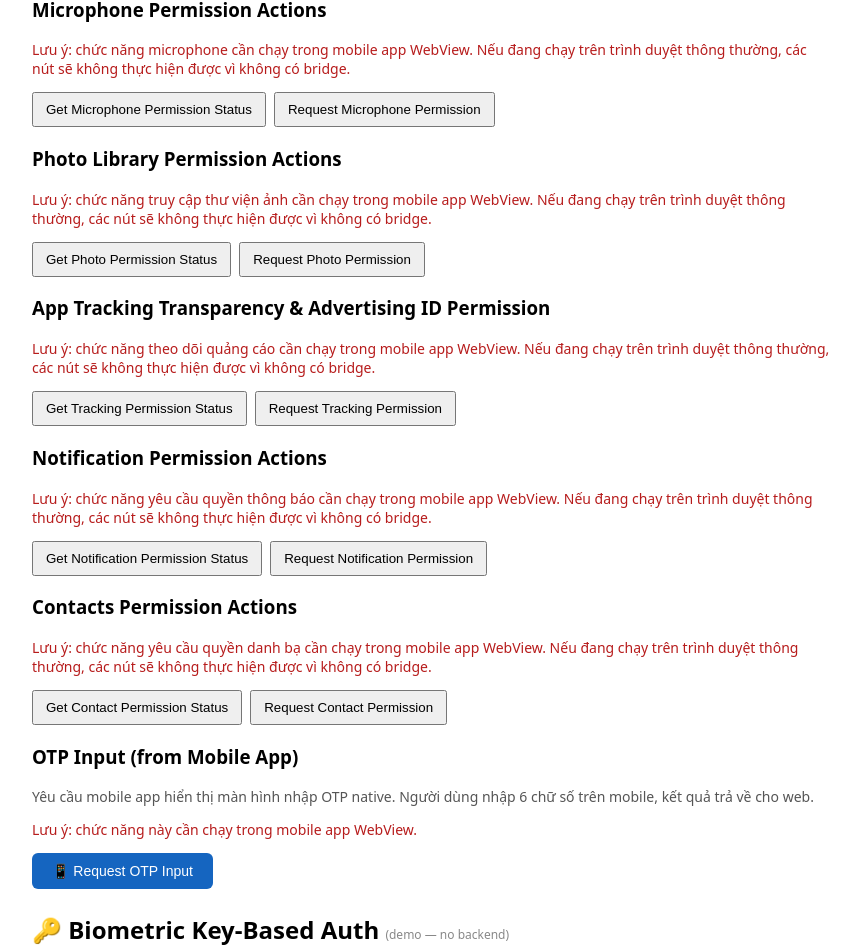
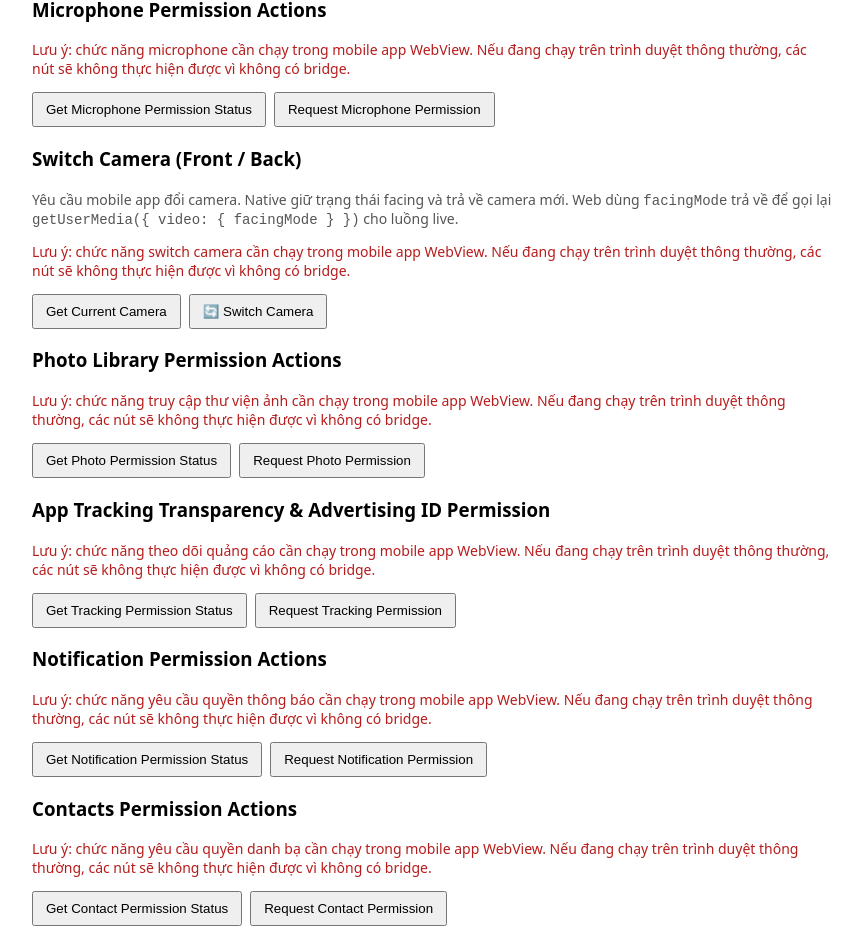
Before and after one commit to az-coder-123/fcm-web-demo, a Next.js app: page / in a window 1280 px wide. Shown: the part 1870-2816 px from the top of the page, without its empty margins (208-1070 px from the left). Built offline with nearby package versions, Linux system fonts and the light colour scheme; no server answers.

Commit message:
Add camera switching functionality and UI in NativeBridgeActions component

```diff
--- a/app/page.js
+++ b/app/page.js
@@ -44,6 +44,8 @@ export default function Home() {
     const [cameraError, setCameraError] = useState(null);
     const [microphonePermission, setMicrophonePermission] = useState(null);
     const [microphoneError, setMicrophoneError] = useState(null);
+    const [currentCamera, setCurrentCamera] = useState(null);
+    const [cameraSwitchError, setCameraSwitchError] = useState(null);
     const [photoPermission, setPhotoPermission] = useState(null);
     const [photoError, setPhotoError] = useState(null);
     const [trackingPermission, setTrackingPermission] = useState(null);
@@ -545,6 +547,35 @@ export default function Home() {
         }
     };
 
+    // Ask native to toggle the active camera (front <-> back). Native owns the
+    // facing state and returns the new value; the web then re-runs getUserMedia
+    // with response.facingMode to actually switch the live stream.
+    const handleSwitchCamera = async () => {
+        if (!window.flutter_inappwebview) return;
+        try {
+            const response = await window.flutter_inappwebview.callHandler('switchCamera');
+            setCurrentCamera(response);
+            setCameraSwitchError(null);
+            addToLog('Switch Camera', JSON.stringify(response));
+        } catch (e) {
+            setCameraSwitchError(e?.message || String(e));
+            addToLog('Switch Camera Error', e?.message || String(e));
+        }
+    };
+
+    const handleGetCurrentCamera = async () => {
+        if (!window.flutter_inappwebview) return;
+        try {
+            const response = await window.flutter_inappwebview.callHandler('getCurrentCamera');
+            setCurrentCamera(response);
+            setCameraSwitchError(null);
+            addToLog('Get Current Camera', JSON.stringify(response));
+        } catch (e) {
+            setCameraSwitchError(e?.message || String(e));
+            addToLog('Get Current Camera Error', e?.message || String(e));
+        }
+    };
+
     const handleGetMicrophonePermissionStatus = async () => {
         if (!window.flutter_inappwebview) return;
         try {
@@ -842,6 +873,8 @@ export default function Home() {
                 onRequestCameraPermission={handleRequestCameraPermission}
                 onGetMicrophonePermissionStatus={handleGetMicrophonePermissionStatus}
                 onRequestMicrophonePermission={handleRequestMicrophonePermission}
+                onSwitchCamera={handleSwitchCamera}
+                onGetCurrentCamera={handleGetCurrentCamera}
                 onGetPhotoPermissionStatus={handleGetPhotoPermissionStatus}
                 onRequestPhotoPermission={handleRequestPhotoPermission}
                 onGetTrackingPermissionStatus={handleGetTrackingPermissionStatus}
@@ -862,6 +895,8 @@ export default function Home() {
                 cameraError={cameraError}
                 microphonePermission={microphonePermission}
                 microphoneError={microphoneError}
+                currentCamera={currentCamera}
+                cameraSwitchError={cameraSwitchError}
                 photoPermission={photoPermission}
                 photoError={photoError}
                 trackingPermission={trackingPermission}
--- a/components/NativeBridgeActions.js
+++ b/components/NativeBridgeActions.js
@@ -17,6 +17,8 @@ export default function NativeBridgeActions({
     onRequestCameraPermission,
     onGetMicrophonePermissionStatus,
     onRequestMicrophonePermission,
+    onSwitchCamera,
+    onGetCurrentCamera,
     onGetPhotoPermissionStatus,
     onRequestPhotoPermission,
     onGetTrackingPermissionStatus,
@@ -36,6 +38,8 @@ export default function NativeBridgeActions({
     cameraError,
     microphonePermission,
     microphoneError,
+    currentCamera,
+    cameraSwitchError,
     photoPermission,
     photoError,
     trackingPermission,
@@ -312,6 +316,45 @@ export default function NativeBridgeActions({
                 )}
             </div>
 
+            {/* Switch Camera Actions */}
+            <div style={{ marginBottom: 16 }}>
+                <h3>Switch Camera (Front / Back)</h3>
+                <p style={{ fontSize: 14, color: '#555' }}>
+                    Yêu cầu mobile app đổi camera. Native giữ trạng thái facing và trả về camera mới.
+                    Web dùng <code>facingMode</code> trả về để gọi lại <code>getUserMedia(&#123; video: &#123; facingMode &#125; &#125;)</code> cho luồng live.
+                </p>
+                {!isNativeApp && (
+                    <p style={{ marginTop: 8, fontSize: 14, color: '#b71c1c' }}>
+                        Lưu ý: chức năng switch camera cần chạy trong mobile app WebView. Nếu đang chạy trên trình duyệt thông thường, các nút sẽ không thực hiện được vì không có bridge.
+                    </p>
+                )}
+                <div style={{ display: 'flex', gap: 8, flexWrap: 'wrap' }}>
+                    <button onClick={onGetCurrentCamera} style={{ padding: '8px 12px' }}>
+                        Get Current Camera
+                    </button>
+                    <button onClick={onSwitchCamera} style={{ padding: '8px 12px' }}>
+                        🔄 Switch Camera
+                    </button>
+                </div>
+
+                {currentCamera && currentCamera.success && (
+                    <p style={{ marginTop: 8, fontSize: 14, color: 'green' }}>
+                        ✅ Camera hiện tại: <strong>{currentCamera.camera}</strong> (facingMode: <code>{currentCamera.facingMode}</code>)
+                    </p>
+                )}
+
+                {currentCamera && (
+                    <p style={{ marginTop: 8, fontSize: 14 }}>
+                        Switch camera response: {JSON.stringify(currentCamera)}
+                    </p>
+                )}
+                {cameraSwitchError && (
+                    <p style={{ marginTop: 8, fontSize: 14, color: 'red' }}>
+                        Switch camera error: {cameraSwitchError}
+                    </p>
+                )}
+            </div>
+
             {/* Photo Library Permission Actions */}
             <div style={{ marginBottom: 16 }}>
                 <h3>Photo Library Permission Actions</h3>
```
